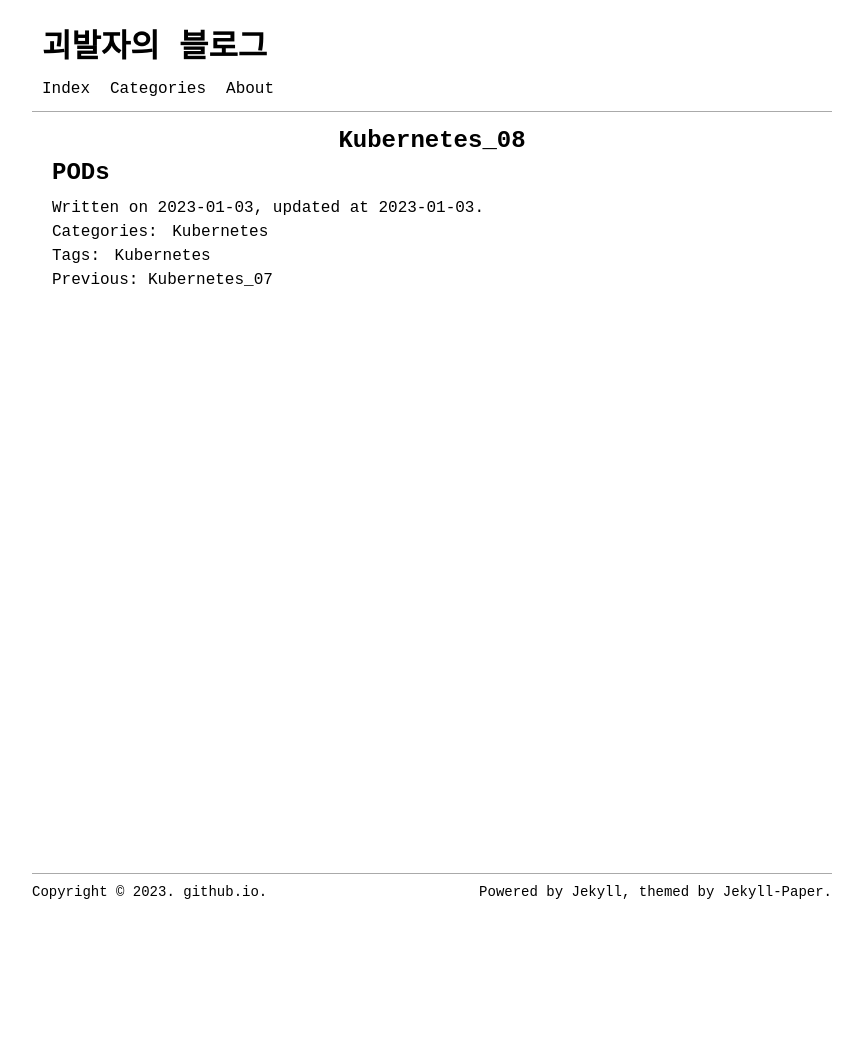
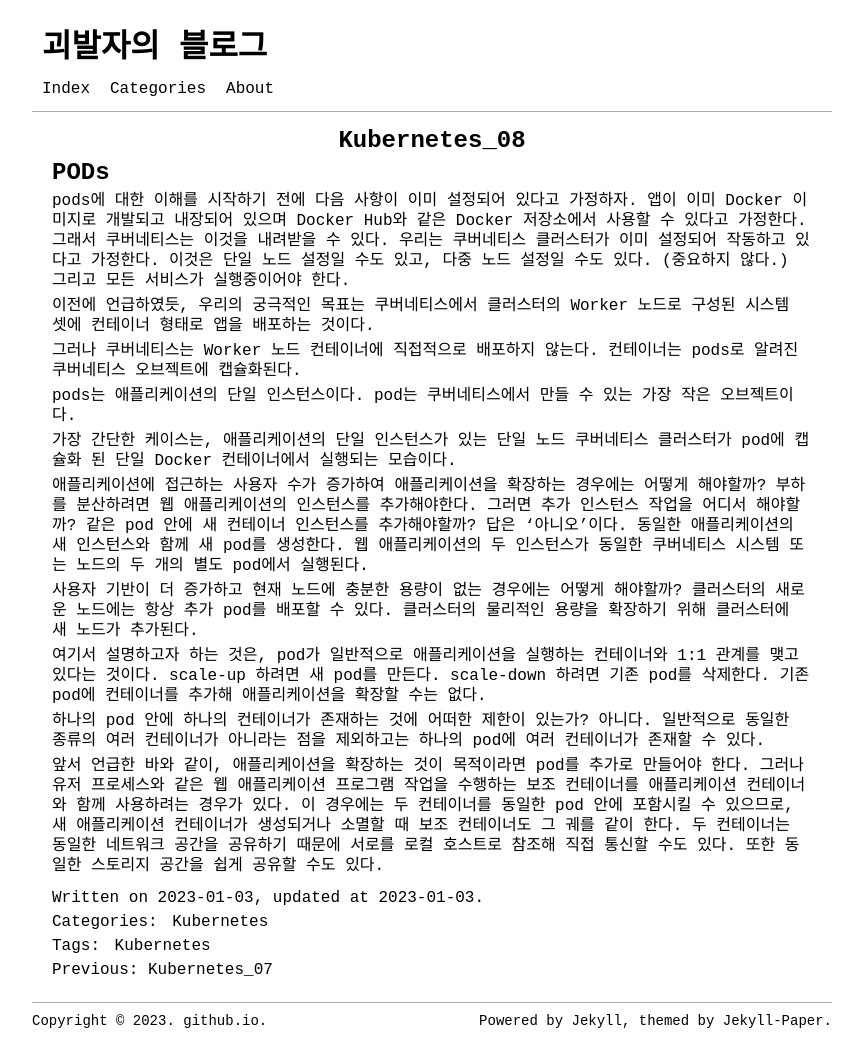
Before and after one commit to oleveloper/oleveloper.github.io, a Jekyll site: the page built from _posts/2023-01-03-kubernetes_08.markdown, in a window 1280 px wide. Shown: the whole page, without its empty margins (208-1071 px from the left). Built offline with Jekyll 4.4.1, drawn with Linux system fonts in a browser that asks for light colours; before the commit the page ends 910 px from its top, so only the background shows below that.

Commit message:
Update 2023-01-03-kubernetes_08.markdown

```diff
--- a/_posts/2023-01-03-kubernetes_08.markdown
+++ b/_posts/2023-01-03-kubernetes_08.markdown
@@ -8,3 +8,46 @@ tags: [Kubernetes]
 ---
 
 # PODs
+pods에 대한 이해를 시작하기 전에 다음 사항이 이미 설정되어 있다고 가정하자.
+앱이 이미 Docker 이미지로 개발되고 내장되어 있으며 Docker Hub와 같은 Docker 저장소에서 사용할 수 있다고 가정한다.
+그래서 쿠버네티스는 이것을 내려받을 수 있다.
+우리는 쿠버네티스 클러스터가 이미 설정되어 작동하고 있다고 가정한다.
+이것은 단일 노드 설정일 수도 있고, 다중 노드 설정일 수도 있다. (중요하지 않다.)
+그리고 모든 서비스가 실행중이어야 한다.
+
+이전에 언급하였듯, 우리의 궁극적인 목표는 쿠버네티스에서 클러스터의 Worker 노드로 구성된 시스템 셋에
+컨테이너 형태로 앱을 배포하는 것이다.
+
+그러나 쿠버네티스는 Worker 노드 컨테이너에 직접적으로 배포하지 않는다.
+컨테이너는 pods로 알려진 쿠버네티스 오브젝트에 캡슐화된다.
+
+pods는 애플리케이션의 단일 인스턴스이다.
+pod는 쿠버네티스에서 만들 수 있는 가장 작은 오브젝트이다.
+
+가장 간단한 케이스는, 애플리케이션의 단일 인스턴스가 있는 단일 노드 쿠버네티스 클러스터가
+pod에 캡슐화 된 단일 Docker 컨테이너에서 실행되는 모습이다.
+
+애플리케이션에 접근하는 사용자 수가 증가하여 애플리케이션을 확장하는 경우에는 어떻게 해야할까?
+부하를 분산하려면 웹 애플리케이션의 인스턴스를 추가해야한다.
+그러면 추가 인스턴스 작업을 어디서 해야할까? 같은 pod 안에 새 컨테이너 인스턴스를 추가해야할까?
+답은 '아니오'이다. 동일한 애플리케이션의 새 인스턴스와 함께 새 pod를 생성한다.
+웹 애플리케이션의 두 인스턴스가 동일한 쿠버네티스 시스템 또는 노드의 두 개의 별도 pod에서 실행된다.
+
+사용자 기반이 더 증가하고 현재 노드에 충분한 용량이 없는 경우에는 어떻게 해야할까?
+클러스터의 새로운 노드에는 항상 추가 pod를 배포할 수 있다.
+클러스터의 물리적인 용량을 확장하기 위해 클러스터에 새 노드가 추가된다.
+
+여기서 설명하고자 하는 것은, pod가 일반적으로 애플리케이션을 실행하는 컨테이너와 1:1 관계를 맺고 있다는 것이다.
+scale-up 하려면 새 pod를 만든다.
+scale-down 하려면 기존 pod를 삭제한다.
+기존 pod에 컨테이너를 추가해 애플리케이션을 확장할 수는 없다.
+
+하나의 pod 안에 하나의 컨테이너가 존재하는 것에 어떠한 제한이 있는가?
+아니다. 일반적으로 동일한 종류의 여러 컨테이너가 아니라는 점을 제외하고는 하나의 pod에 여러 컨테이너가 존재할 수 있다.
+
+앞서 언급한 바와 같이, 애플리케이션을 확장하는 것이 목적이라면 pod를 추가로 만들어야 한다.
+그러나 유저 프로세스와 같은 웹 애플리케이션 프로그램 작업을 수행하는 보조 컨테이너를 애플리케이션 컨테이너와 함께 사용하려는 경우가 있다.
+이 경우에는 두 컨테이너를 동일한 pod 안에 포함시킬 수 있으므로,
+새 애플리케이션 컨테이너가 생성되거나 소멸할 때 보조 컨테이너도 그 궤를 같이 한다.
+두 컨테이너는 동일한 네트워크 공간을 공유하기 때문에 서로를 로컬 호스트로 참조해 직접 통신할 수도 있다.
+또한 동일한 스토리지 공간을 쉽게 공유할 수도 있다.
```
